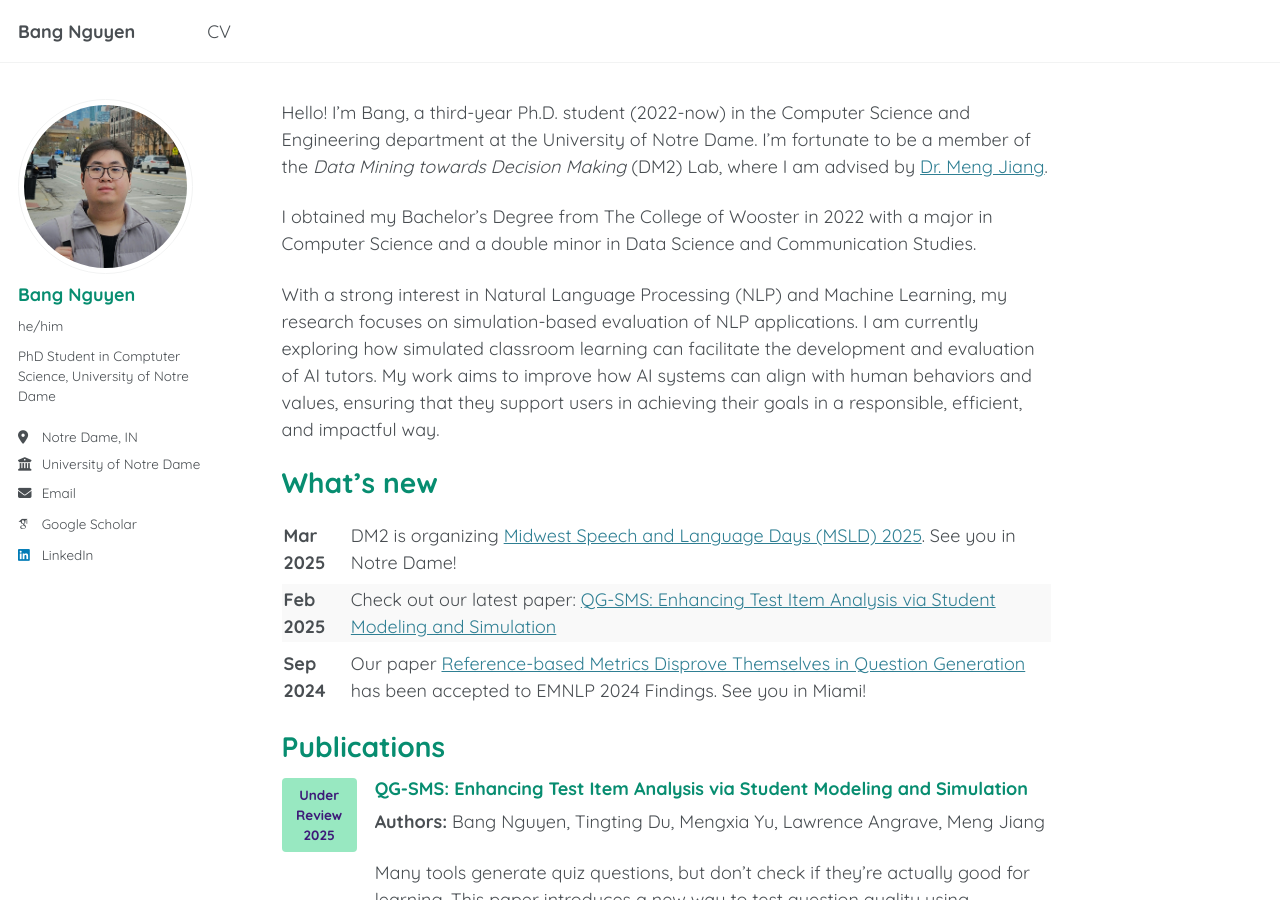
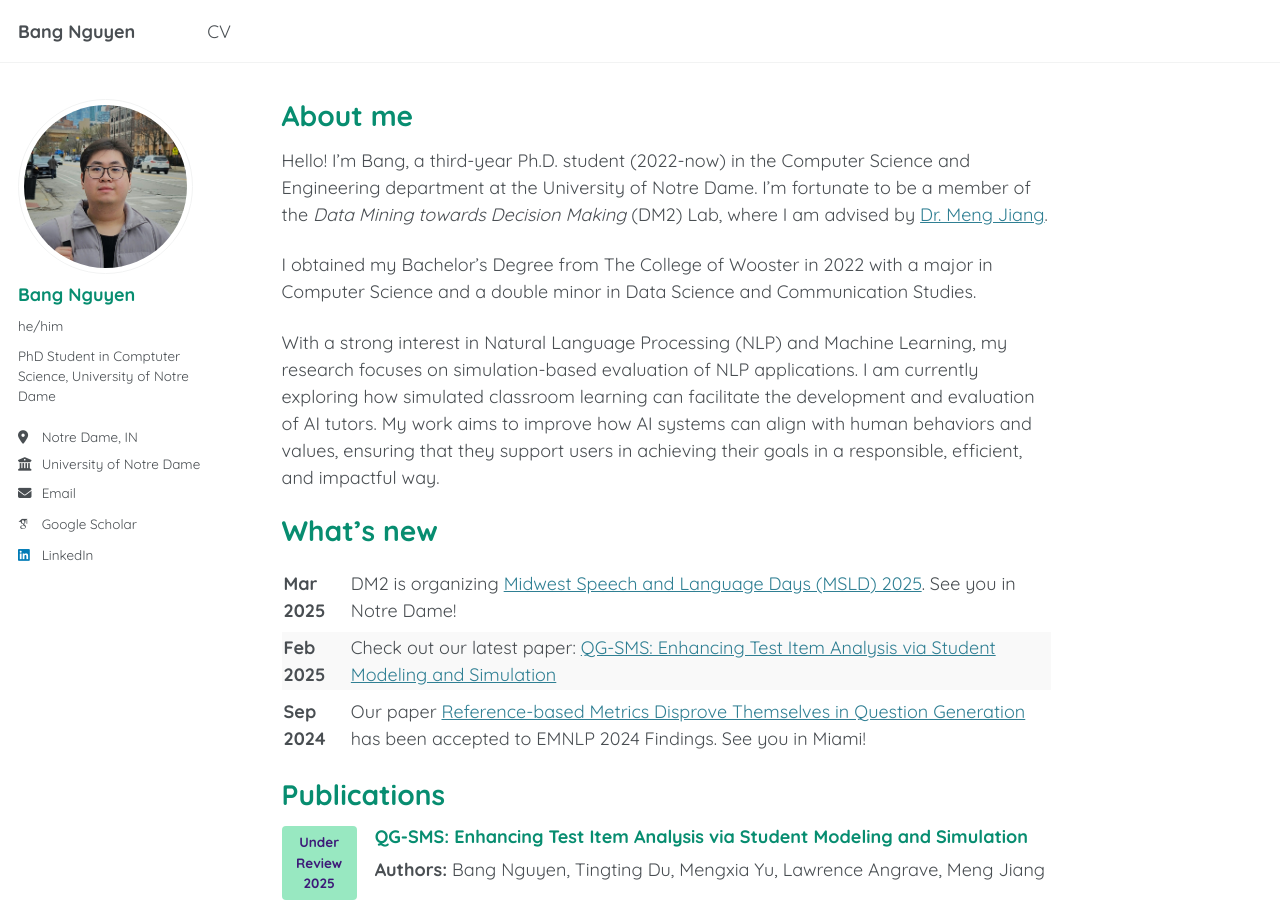
Before and after one commit to bnguyen5/bnguyen5.github.io, a Jekyll site: the page built from _pages/about.md, in a window 1280 px wide and 900 px high. Built offline with Jekyll 4.4.1, drawn with Linux system fonts in a browser that asks for light colours; some web fonts are replaced.

Commit message:
Update about.md

```diff
--- a/_pages/about.md
+++ b/_pages/about.md
@@ -6,6 +6,8 @@ redirect_from:
   - /about/
   - /about.html
 ---
+
+# About me
 
 Hello! I'm Bang, a third-year Ph.D. student (2022-now) in the Computer Science and Engineering department at the University of Notre Dame. I'm fortunate to be a member of the _Data Mining towards Decision Making_ (DM2) Lab, where I am advised by [Dr. Meng Jiang](http://www.meng-jiang.com/).
 
```
